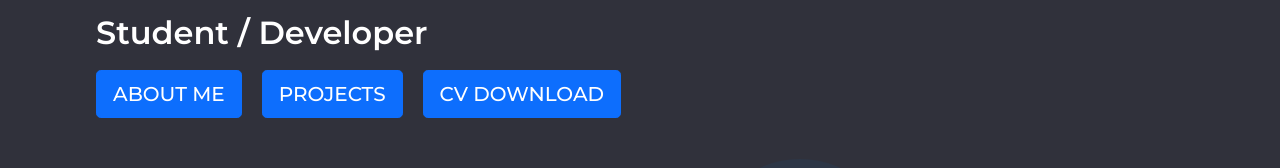
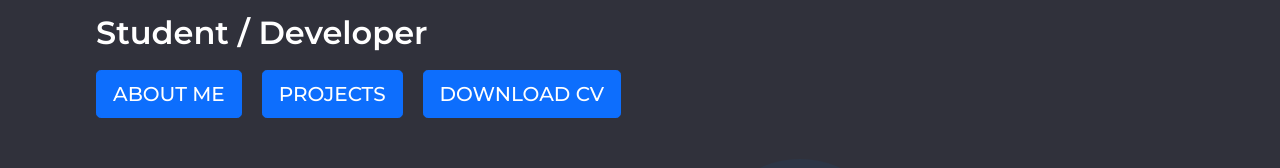
Before and after one commit to CamyH/personal-website-react, a React (Create React App) app: page / in a window 1280 px wide. Shown: the part 321-489 px from the top of the page. Built offline with nearby package versions, Linux system fonts and the light colour scheme.

Commit message:
created about-me files + change cv button text

```diff
--- /dev/null
+++ b/src/components/about-me/about-me.css
@@ -0,0 +1 @@
+@import "/src/components/landing-page/landing-page.css";
--- a/src/components/landing-page/Landing-Page.jsx
+++ b/src/components/landing-page/Landing-Page.jsx
@@ -11,7 +11,7 @@ function LandingPage() {
         <h1 id="name-h1">Cameron Hunt</h1>
         <h2 id="what-am-i-h2">Student / Developer</h2>
         <div id="buttons">
-          <Link to={"/"}>
+          <Link to={"/about-me"}>
             <button id="about-me-button" class="btn btn-primary btn-lg">
               ABOUT ME
             </button>
@@ -23,7 +23,7 @@ function LandingPage() {
           </Link>
           <div>
             <a href="CameronHuntCV2022.pdf" id="cv-button" class="btn btn-primary btn-lg" download target="_self">
-              CV DOWNLOAD
+              DOWNLOAD CV
             </a>
           </div>
         </div>
```
Also changed, not shown: src/components/about-me/About-Me.jsx (added, +11 -0 lines).
